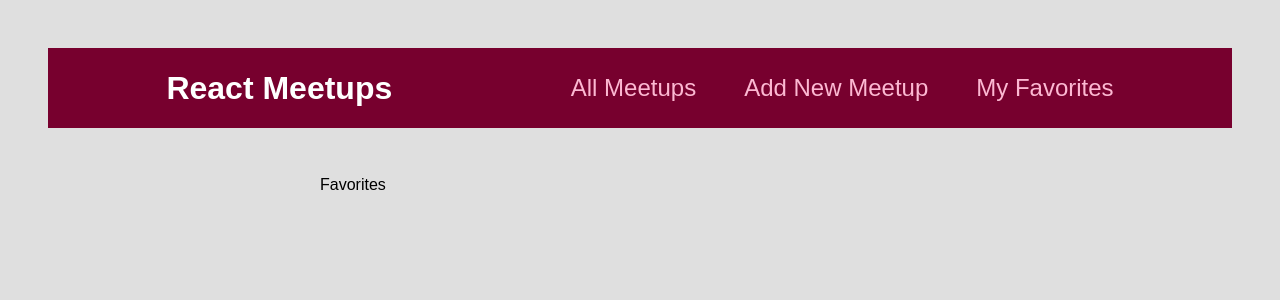
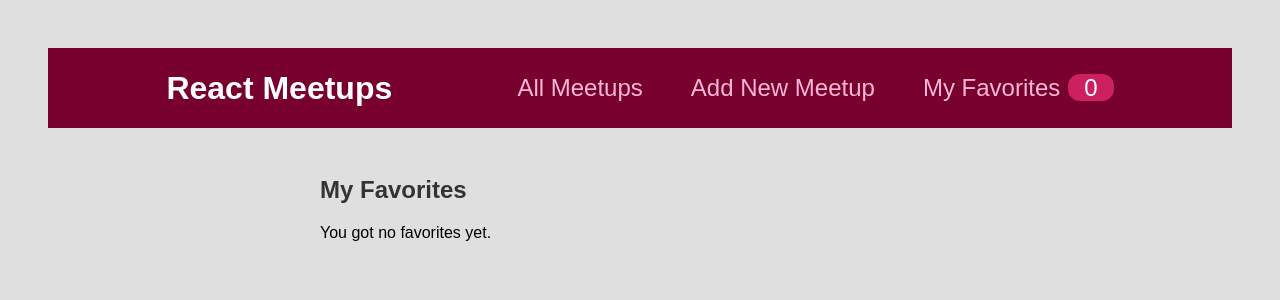
Before and after one commit to Pofay/nextjs-course-code, a React (Create React App) app: page /favorites in a window 1280 px wide. Shown: the top 300 px of the page. Built offline with nearby package versions, Linux system fonts and the light colour scheme.

Commit message:
Finished Tutorial but preparing for my own changes to this

```diff
--- a/src/components/layout/MainNavigation.jsx
+++ b/src/components/layout/MainNavigation.jsx
@@ -1,7 +1,11 @@
 import { Link } from 'react-router-dom'
+import { useContext } from 'react'
 import classes from './MainNavigation.module.css'
+import FavoritesContext from '../../store/favorites-context'
 
 const MainNavigation = () => {
+  const favoritesCtx = useContext(FavoritesContext)
+
   return (
     <header className={classes.header}>
       <div className={classes.logo}>React Meetups</div>
@@ -14,7 +18,12 @@
             <Link to='/new-meetup'>Add New Meetup</Link>
           </li>
           <li>
-            <Link to='/favorites'>My Favorites</Link>
+            <Link to='/favorites'>
+              My Favorites
+              <span className={classes.badge}>
+                {favoritesCtx.totalFavorites}
+              </span>
+            </Link>
           </li>
         </ul>
       </nav>
--- a/src/components/meetups/MeetupItem.jsx
+++ b/src/components/meetups/MeetupItem.jsx
@@ -1,7 +1,27 @@
+import { useContext } from 'react'
+import FavoritesContext from '../../store/favorites-context'
 import Card from '../ui/Card'
 import classes from './MeetupItem.module.css'
 
-const MeetupItem = ({ id, title, image, address, description, onClick }) => {
+const MeetupItem = ({ id, title, image, address, description }) => {
+  const favoritesCtx = useContext(FavoritesContext)
+
+  const itemIsFavorite = favoritesCtx.itemIsFavorite(id)
+
+  const toggleFavoriteStatusHandler = () => {
+    if (itemIsFavorite) {
+      favoritesCtx.removeFavorite(id)
+    } else {
+      favoritesCtx.addFavorite({
+        id,
+        title,
+        image,
+        address,
+        description,
+      })
+    }
+  }
+
   return (
     <li key={id} className={classes.item}>
       <Card>
@@ -14,7 +34,9 @@
           <p>{description}</p>
         </div>
         <div className={classes.actions}>
-          <button onClick={onClick}>To Favorites</button>
+          <button onClick={toggleFavoriteStatusHandler}>
+            {itemIsFavorite ? 'Remove from Favorites' : 'To Favorites'}
+          </button>
         </div>
       </Card>
     </li>
--- a/src/index.js
+++ b/src/index.js
@@ -1,18 +1,21 @@
-import React from 'react';
-import ReactDOM from 'react-dom';
-import { BrowserRouter } from 'react-router-dom';
+import React from 'react'
+import ReactDOM from 'react-dom'
+import { BrowserRouter } from 'react-router-dom'
 
-import './index.css';
-import App from './App';
+import './index.css'
+import App from './App'
+import { FavoritesContextProvider } from './store/favorites-context'
 
 if (process.env.NODE_ENV === 'development') {
-  const { worker } = require('./mocks/browser');
-  worker.start();
+  const { worker } = require('./mocks/browser')
+  worker.start()
 }
 
 ReactDOM.render(
-  <BrowserRouter>
-    <App />
-  </BrowserRouter>,
+  <FavoritesContextProvider>
+    <BrowserRouter>
+      <App />
+    </BrowserRouter>
+  </FavoritesContextProvider>,
   document.getElementById('root')
-);
+)
--- a/src/pages/Favorites.jsx
+++ b/src/pages/Favorites.jsx
@@ -1,7 +1,24 @@
-import React from 'react'
+import { React, useContext } from 'react'
+import MeetupList from '../components/meetups/MeetupList'
+import FavoritesContext from '../store/favorites-context'
 
 const Favorites = () => {
-  return <div>Favorites</div>
+  const favoritesCtx = useContext(FavoritesContext)
+
+  let content
+
+  if (favoritesCtx.totalFavorites === 0) {
+    content = <p>You got no favorites yet.</p>
+  } else {
+    content = <MeetupList meetups={favoritesCtx.favorites} />
+  }
+
+  return (
+    <section>
+      <h1>My Favorites</h1>
+      {content}
+    </section>
+  )
 }
 
 export default Favorites
--- a/src/store/favorites-context.js
+++ b/src/store/favorites-context.js
@@ -8,7 +8,7 @@
   itemIsFavorite: (meetupId) => {},
 })
 
-const FavoritesContextProvider = (props) => {
+export const FavoritesContextProvider = (props) => {
   const [userFavorites, setUserFavorites] = useState([])
 
   const addFavoriteHandler = (meetup) => {
@@ -39,3 +39,5 @@
     </FavoritesContext.Provider>
   )
 }
+
+export default FavoritesContext
```
